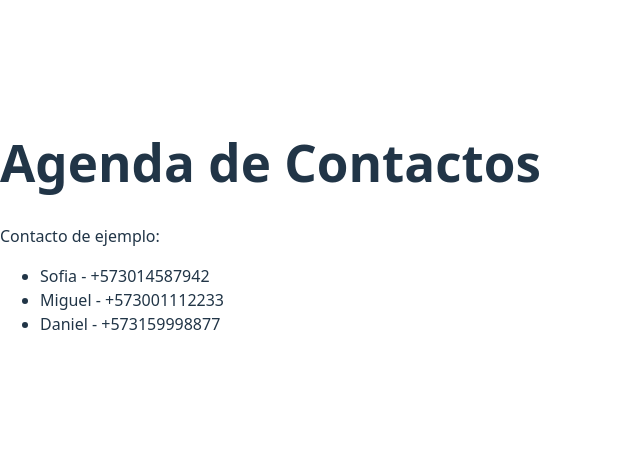
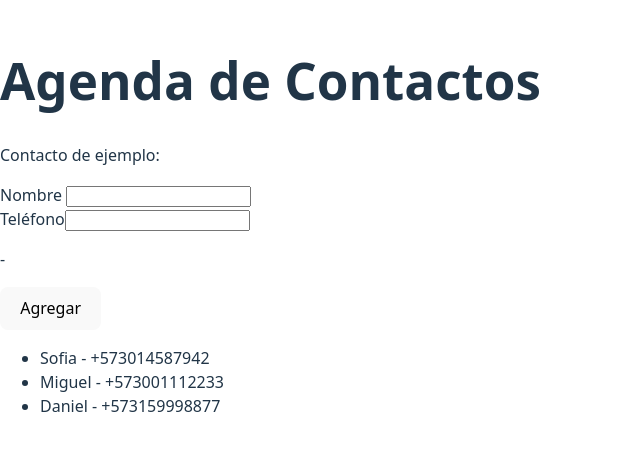
Before and after one commit to MBeta032/HOMEWORKS, a React (Vite) app in the folder REACT-PROJECT-HOMEWORKS/: page / in a window 1280 px wide. Shown: the part 174-624 px from the top of the page, without its empty margins (0-640 px from the left). Built offline with nearby package versions, Linux system fonts and the light colour scheme.

Commit message:
✨ Create add contact function

```diff
--- a/REACT-PROJECT-HOMEWORKS/src/Contacto.tsx
+++ b/REACT-PROJECT-HOMEWORKS/src/Contacto.tsx
@@ -45,6 +45,61 @@ function ContactoList({ contactos }: ContactoListProps) {
   )
 }
 
+
+interface ContactoFormProps {
+  // onAdd va a ser "un botón invisible" que nos dará el componente padre
+  onAdd: (nombre: string, telefono:string) => void
+}
+
+function ContactoForm({ onAdd}: ContactoFormProps) {
+  // Por ahora NO usamos onAdd, solo lo recibimos y ya
+  const [nombre, setNombre] = useState("")
+  const [telefono, setTelefono] = useState("")
+
+  // Esta función se dispara cuando el formulario se "envía"
+   const handleSubmit = (e:React.FormEvent<HTMLFormElement>) => {
+    e.preventDefault()
+
+  // evita que alguien agregue un nombre vacío tipo "   "
+    if (nombre.trim() === "" || telefono.trim() === "") {
+        return
+    }
+
+   // Es decir: "Papá (ContactoApp), toma estos datos y agrégalos"
+   onAdd(nombre,telefono)
+
+    // Limpiamos los inputs para que vuelvan a quedar vacíos
+   setNombre("")
+   setTelefono("")
+
+   }
+
+
+
+   //onSubmit or onClick cualquiera funciona pero este permite enter y click
+    return (
+        <form onSubmit={handleSubmit}>
+            <div>
+                <label> Nombre </label>
+                <input
+                value = {nombre}
+                onChange = {(e) => setNombre(e.target.value)}/>
+            </div>
+            <div>
+                <label>Teléfono</label>
+                <input
+                value = {telefono}
+                onChange = {(e) => setTelefono(e.target.value)}/>
+                <p>{nombre} - {telefono}</p>
+            </div>
+
+            <button type="submit">Agregar</button>
+        </form>
+    )
+}
+
+
+
 // Este es el componente principal de tu mini app de contactos
 export default function ContactoApp() {
   // useState(true) = creamos una "cajita" llamada cargando que empieza en true
@@ -72,6 +127,7 @@ export default function ContactoApp() {
       setCargando(false)
     }, 2000)
 
+
     // Esta función se llama cuando el componente se va clearTimeout evita que quede el timer "colgado"
     return () => clearTimeout(timer)
   }, [])
@@ -83,12 +139,25 @@ export default function ContactoApp() {
     return <p>Cargando...</p>
   }
 
+  const handleAddContacto = (nombre: string, telefono: string) => {
+    const nuevoContacto: Contacto = {
+        id: Date.now(),
+        nombre: nombre,
+        telefono: telefono
+    }
+
+    // prev = lista anterior
+    // ...prev = copia lo anterior
+    // , nuevoContacto = agrega al final
+    setContactos((prev) => [...prev, nuevoContacto])
+  }
+
   // Cuando cargando ya es false, mostramos la app normal
   return (
     <div>
       <h1>Agenda de Contactos</h1>
       <p>Contacto de ejemplo:</p>
-
+      <ContactoForm onAdd={handleAddContacto} />
       {/*
         Aquí llamamos al componente ContactoList y le pasamos el arreglo por props.
       */}
```
